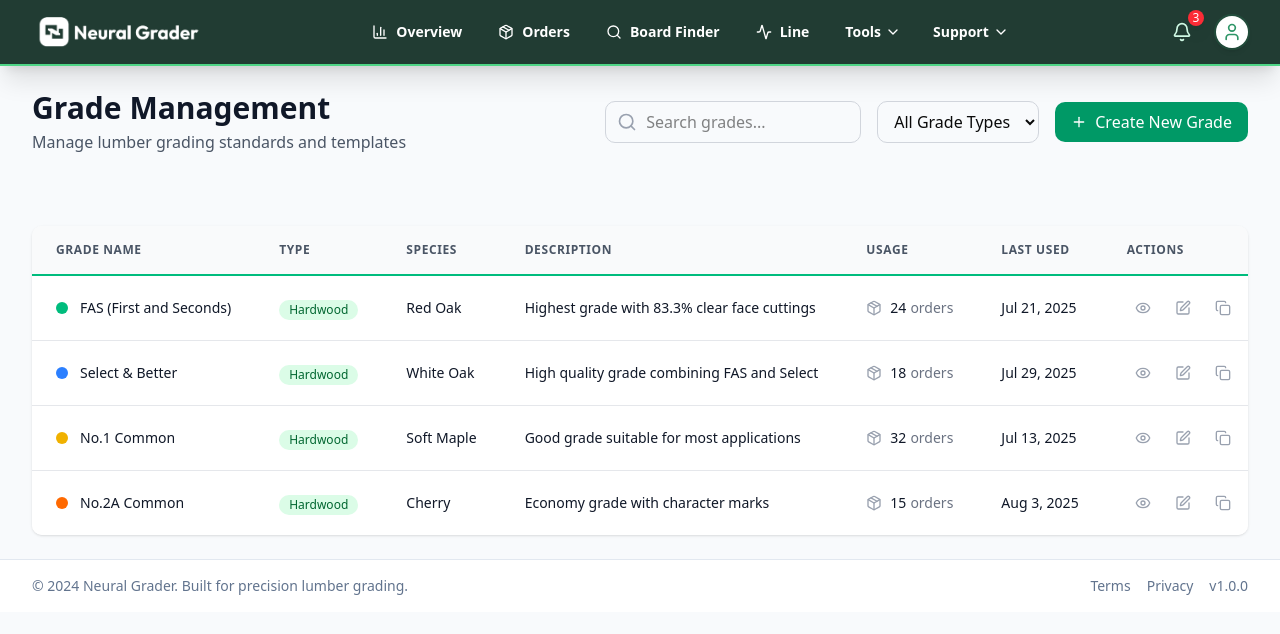
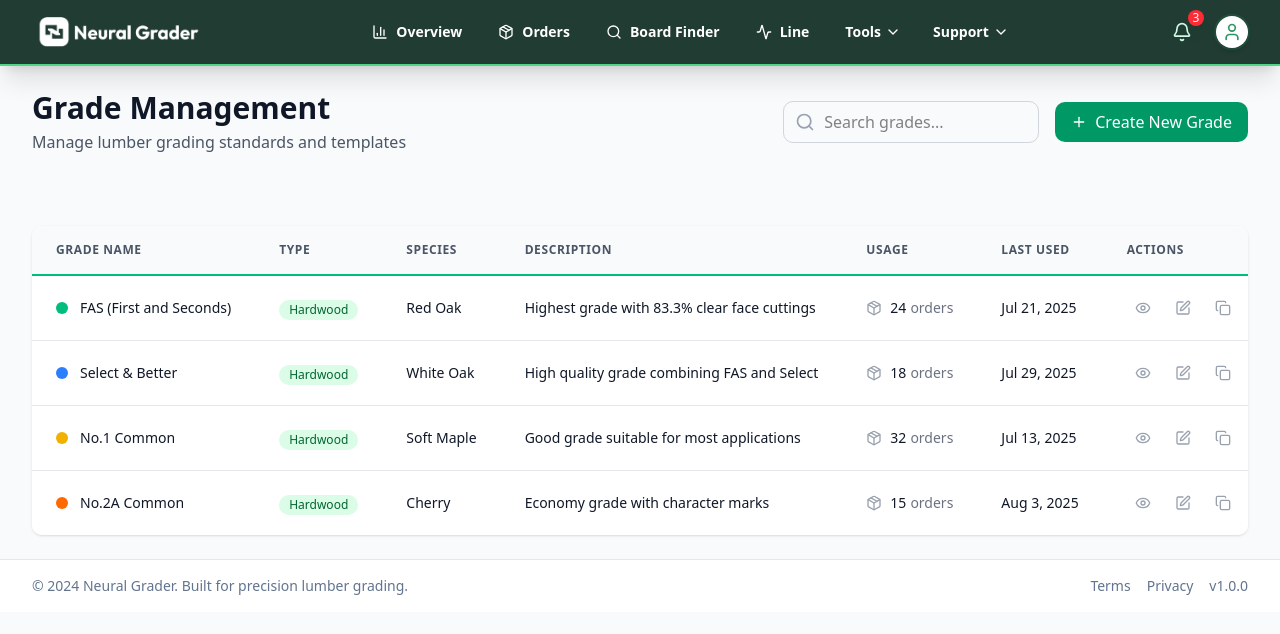
Before and after one commit to erbarraud/NG-V3, a Vue app: page /grade-management in a window 1280 px wide. Shown: the top 634 px of the page. Built offline with nearby package versions, Linux system fonts and the light colour scheme.

Commit message:
Remove filter dropdown from Grade Management header

```diff
--- a/src/views/GradeManagement.vue
+++ b/src/views/GradeManagement.vue
@@ -18,13 +18,6 @@
           </div>
 
           <!-- Filter Dropdown -->
-          <select class="border border-gray-300 rounded-lg px-3 py-2 focus:ring-2 focus:ring-emerald-500 focus:border-emerald-500">
-            <option value="">All Grade Types</option>
-            <option value="hardwood">Hardwood</option>
-            <option value="softwood">Softwood</option>
-            <option value="custom">Custom</option>
-          </select>
-
           <!-- Create New Grade Button -->
           <router-link to="/grade-management/create" class="bg-emerald-600 text-white px-4 py-2 rounded-lg hover:bg-emerald-700 transition-colors flex items-center">
             <Plus class="w-4 h-4 mr-2" />
```
